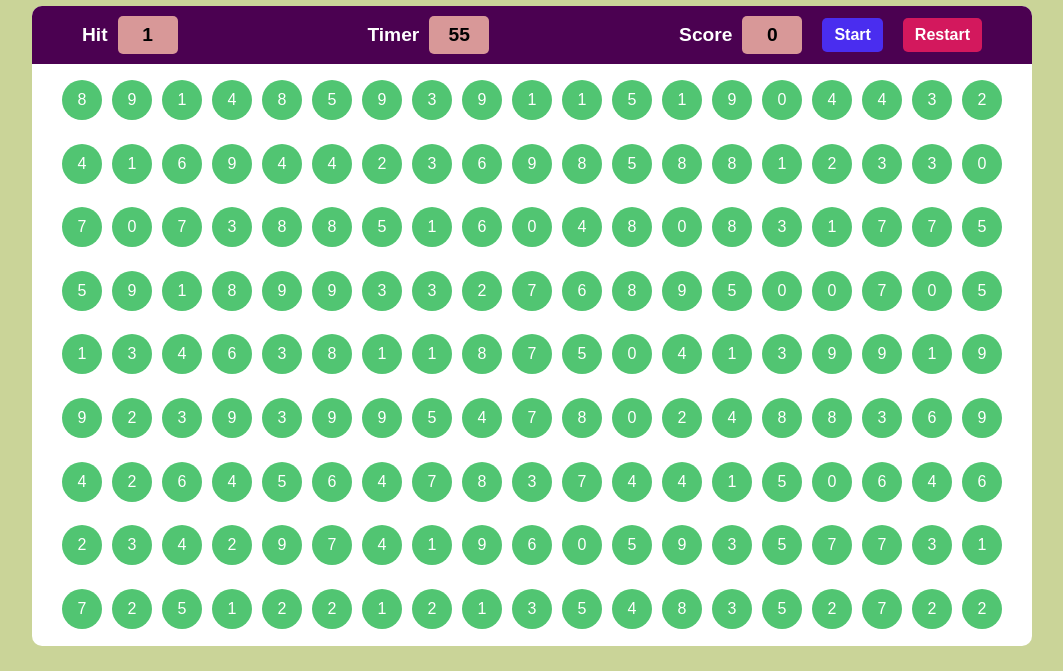
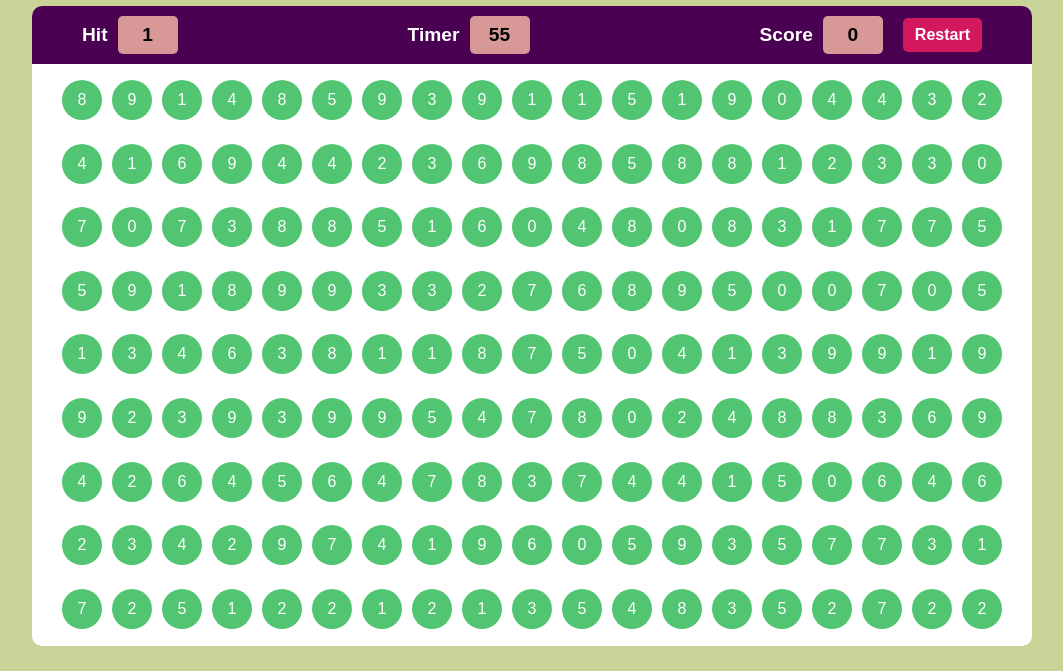
Before and after one commit to nitaidalal/Javascript-Projects, a plain HTML site: page Bubble Game/index.html in a window 1280 px wide. Shown: the part 129-800 px from the top of the page, without its empty margins (108-1171 px from the left). Drawn offline with Linux system fonts and the light colour scheme.

Commit message:
Updated index.html and style.css  with new changes

```diff
--- a/Bubble Game/index.html
+++ b/Bubble Game/index.html
@@ -22,7 +22,6 @@
                 <div class="elem">
                     <h2>Score</h2>
                     <div id="scoreval" class="box">0</div>
-                    <button class="start">Start</button>
                     <button id="refresh-btn">Restart</button>
                 </div>
             </div>
--- a/Bubble Game/style.css
+++ b/Bubble Game/style.css
@@ -92,7 +92,7 @@ html, body {
 .bubble:hover {
     background-color: #16a741;
 }
-#refresh-btn, .start {
+#refresh-btn {
     margin-left: 10px;
     padding: 8px 12px;
     font-size: 1rem;
@@ -101,18 +101,15 @@ html, body {
     border: none;
     border-radius: 5px;
     cursor: pointer;
-}
-#refresh-btn {
     background-color: #d3185d;
 }
+
 #refresh-btn:hover {
     background-color: #ad0b41;
 }
-.start {
-    background-color: #4a2def;
-}
 
-/* 📱 Media Queries for smaller screens */
+
+
 @media screen and (max-width: 768px) {
     #game-title {
         font-size: 8vw;
```
